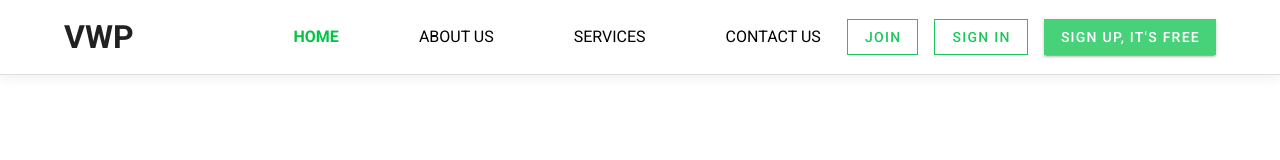
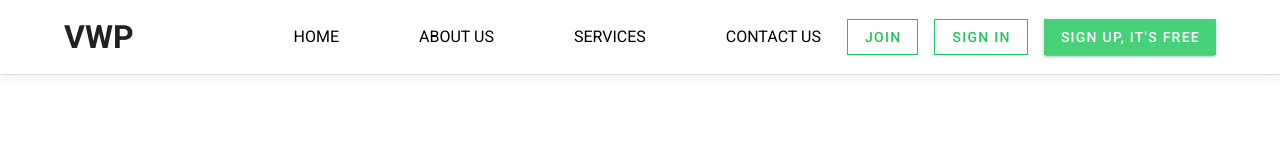
Before and after one commit to pauljor1499/vue2-vwp-v1, a Vue app: page /register in a window 1280 px wide. Shown: the top 160 px of the page. Built offline with nearby package versions, Linux system fonts and the light colour scheme.

Commit message:
update navbar

```diff
--- a/src/components/main/NavBar.vue
+++ b/src/components/main/NavBar.vue
@@ -5,7 +5,7 @@
                 <h1>VWP</h1>
             </div>
             <div class="nav-links">
-                <router-link :to="''" class="nav-link"> HOME </router-link>
+                <router-link :to="'/'" class="nav-link"> HOME </router-link>
                 <router-link :to="'about'" class="nav-link"> ABOUT US </router-link>
                 <router-link :to="'services'" class="nav-link"> SERVICES </router-link>
                 <router-link :to="'contact'" class="nav-link"> CONTACT US </router-link>
```
